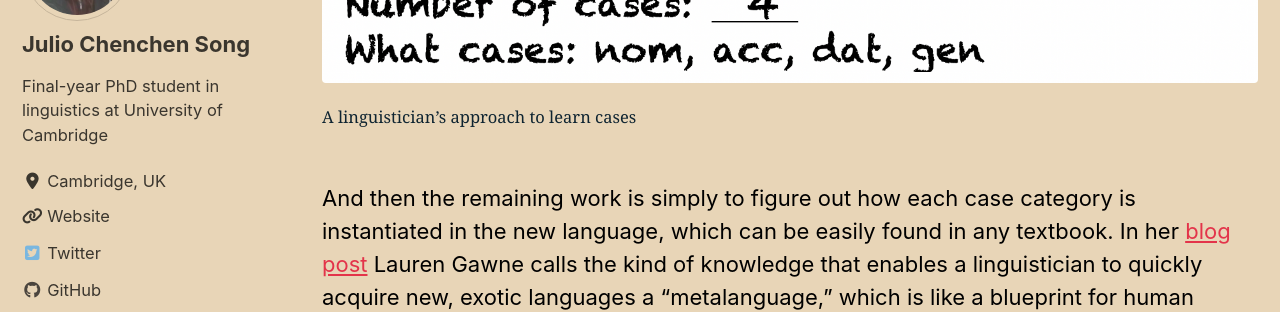
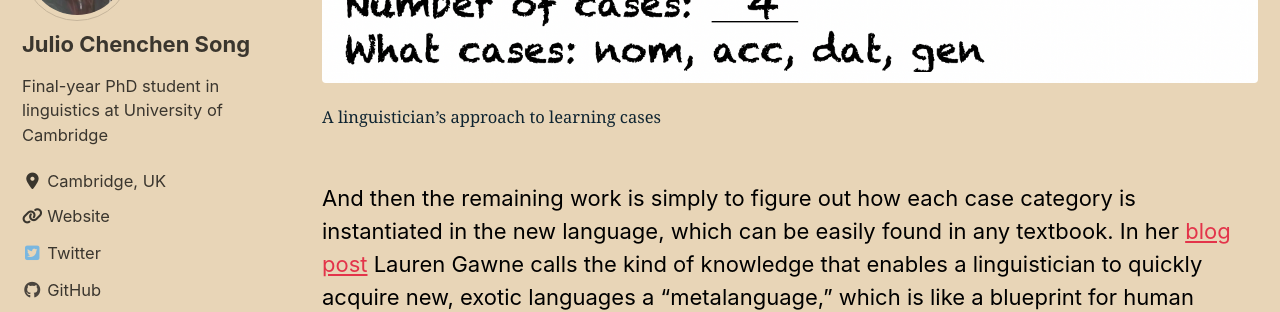
Before and after one commit to juliosong/blog, a Jekyll site: the page built from _posts/2019-08-05-linguistics-matters-in-language-learning-part-2.md, in a window 1280 px wide and 900 px high, scrolled down 1732 px. Shown: the part 155-467 px from the top of the window. Built offline with Jekyll 4.4.1, drawn with Linux system fonts in a browser that asks for light colours; cached includes are drawn as plain includes; nearby versions of some CDN libraries; comment, search, counter and statistics services are not loaded.

```diff
--- a/_posts/2019-08-05-linguistics-matters-in-language-learning-part-2.md
+++ b/_posts/2019-08-05-linguistics-matters-in-language-learning-part-2.md
@@ -22,7 +22,7 @@
 
 If you already know how case systems work in human language, however, all you need to do is check a few things for each new language you wish to learn, like this:
 
-{% include figure image_path="/assets/images/german-case.png" alt="A picture of German cases." caption="A linguistician's approach to learn cases" %}
+{% include figure image_path="/assets/images/german-case.png" alt="A picture of German cases." caption="A linguistician's approach to learning cases" %}
 
 And then the remaining work is simply to figure out how each case category is instantiated in the new language, which can be easily found in any textbook. In her [blog post](https://www.superlinguo.com/post/108769587915/will-learning-linguistics-help-me-with-learning) Lauren Gawne calls the kind of knowledge that enables a linguistician to quickly acquire new, exotic languages a "metalanguage," which is like a blueprint for human language as a whole and can be applied to any particular language one wants to learn.
 
```
Also changed, not shown: Gemfile (line endings or trailing spaces).
